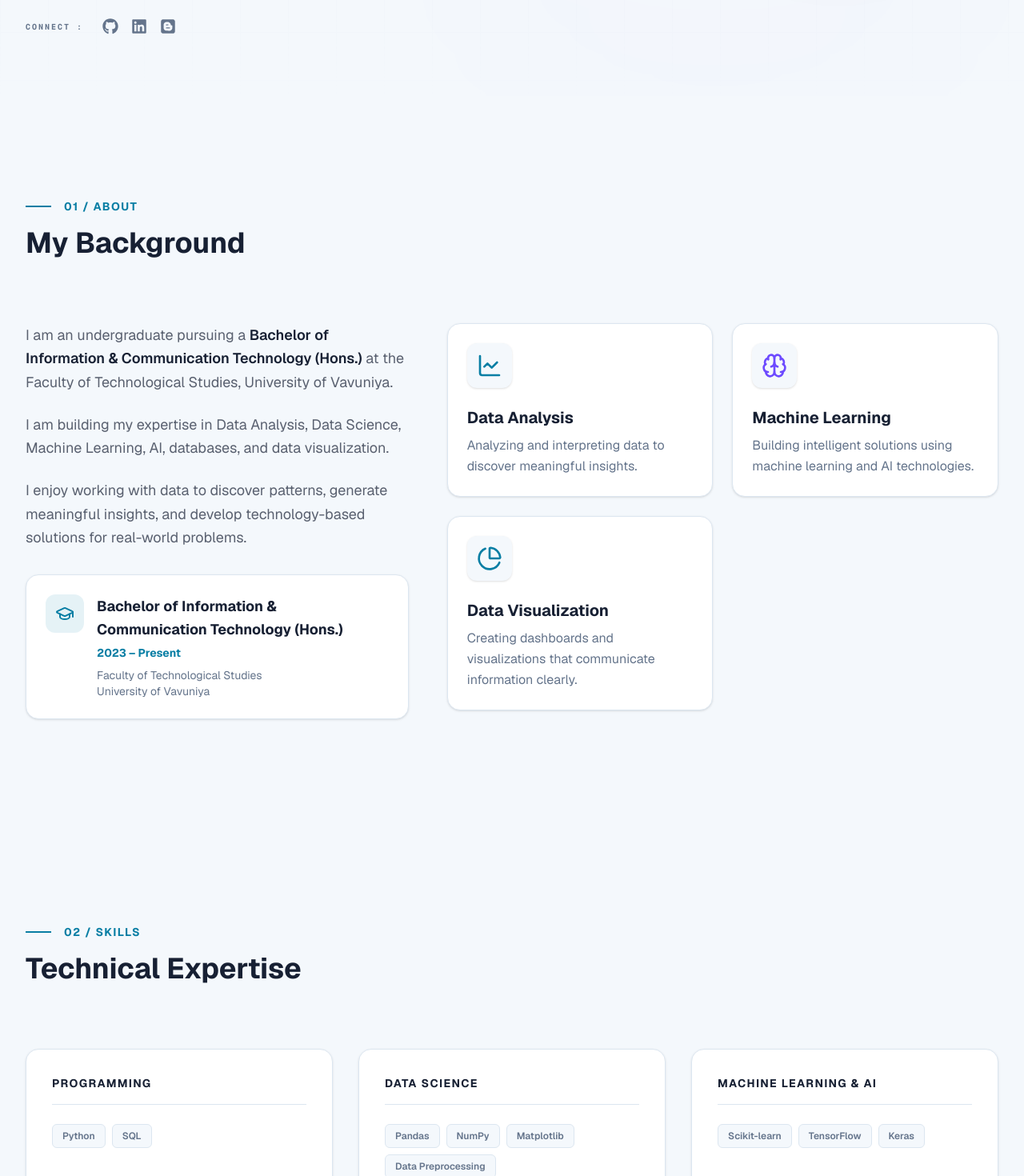
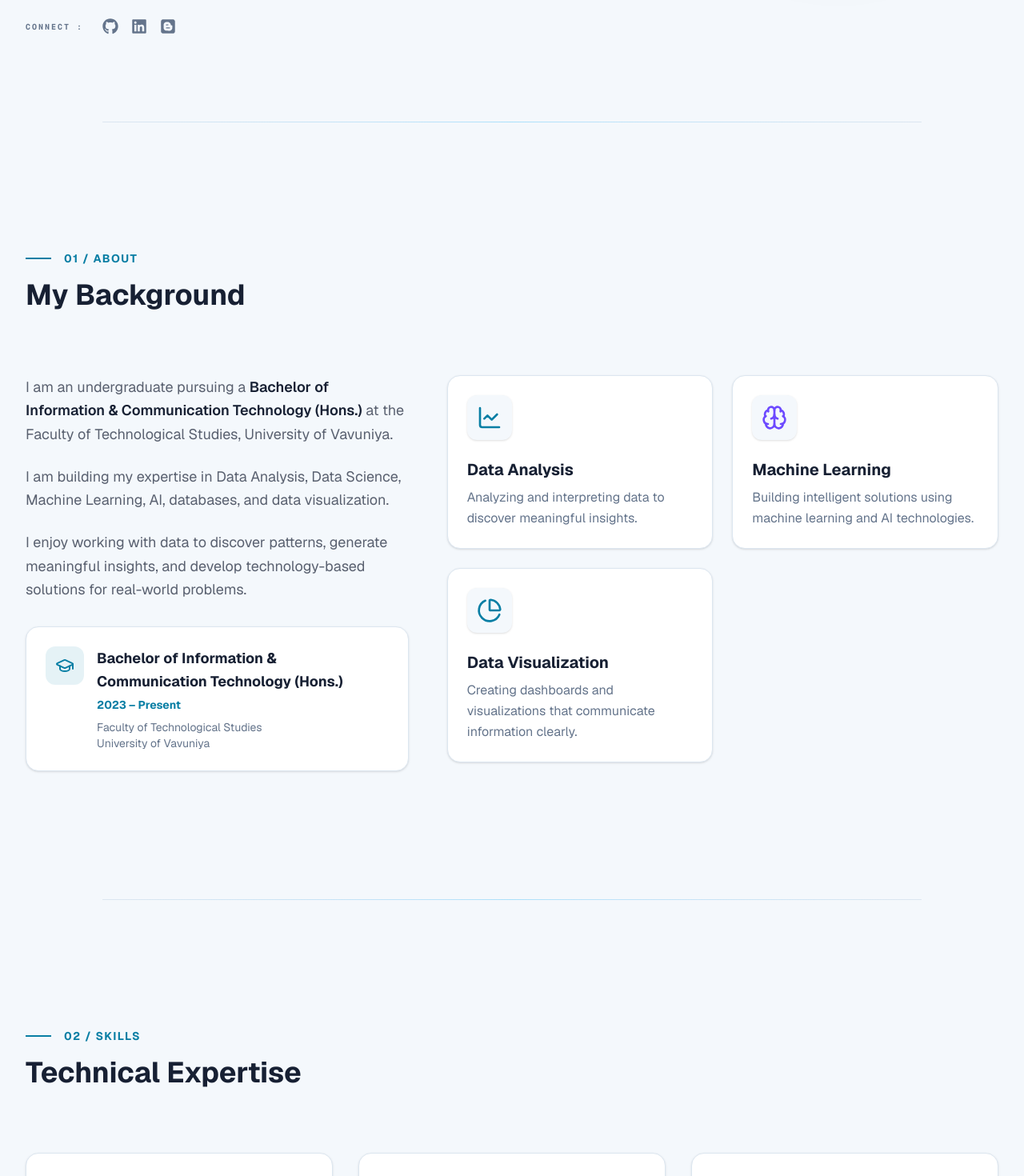
Before and after one commit to vidubha-sankha/my-portfolio, a Next.js app: page / in a window 1280 px wide. Shown: the part 680-2150 px from the top of the page at 80% size. Built offline with nearby package versions, Linux system fonts and the light colour scheme.

Commit message:
feat: add animated section dividers between landing page components

```diff
--- a/src/app/page.tsx
+++ b/src/app/page.tsx
@@ -7,17 +7,24 @@ import Certification from "@/components/Certification";
 import CareerFocus from "@/components/CareerFocus";
 import Contact from "@/components/Contact";
 import Footer from "@/components/Footer";
+import SectionDivider from "@/components/SectionDivider";
 
 export default function Home() {
   return (
-    <main className="flex flex-col min-h-screen">
+    <main className="flex flex-col min-h-screen bg-background">
       <Navbar />
       <Hero />
+      <SectionDivider />
       <About />
+      <SectionDivider />
       <Skills />
+      <SectionDivider />
       <Projects />
+      <SectionDivider />
       <Certification />
+      <SectionDivider />
       <CareerFocus />
+      <SectionDivider />
       <Contact />
       <Footer />
     </main>
--- /dev/null
+++ b/src/components/SectionDivider.tsx
@@ -0,0 +1,17 @@
+"use client";
+
+import { motion } from "framer-motion";
+
+export default function SectionDivider() {
+  return (
+    <div className="w-full flex justify-center py-8">
+      <motion.div
+        initial={{ opacity: 0, scaleX: 0 }}
+        whileInView={{ opacity: 1, scaleX: 1 }}
+        viewport={{ once: true }}
+        transition={{ duration: 0.8, ease: "easeInOut" }}
+        className="w-[85%] max-w-5xl h-[1px] rounded-full bg-gradient-to-r from-border via-[#38BDF8]/40 to-border opacity-60"
+      />
+    </div>
+  );
+}
```
